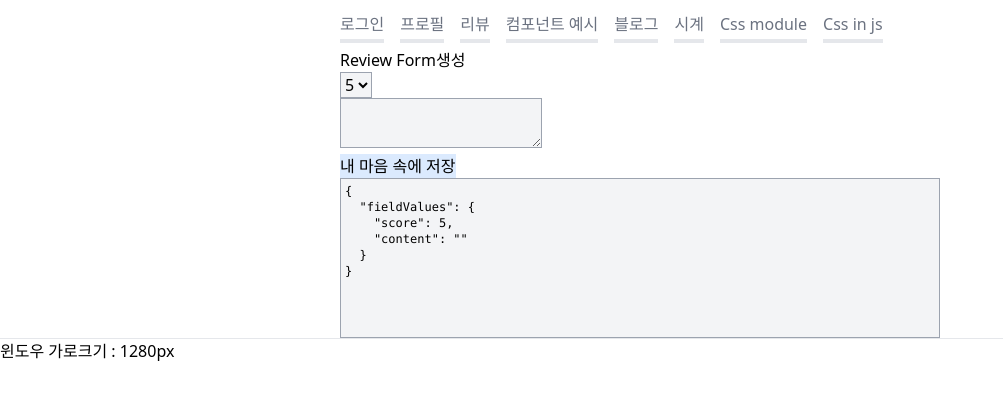
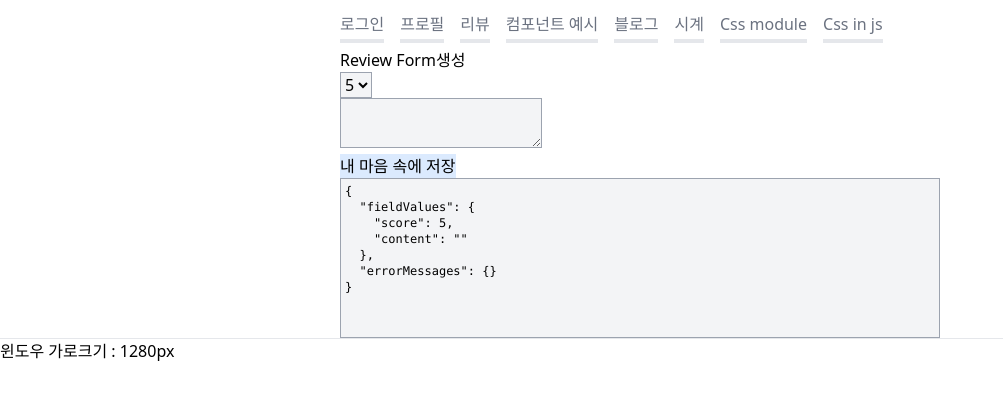
Before and after one commit to KWONHAAAEUN/myproj-react, a React (Create React App) app: page /reviews/new in a window 1280 px wide. Shown: the top 400 px of the page, without its empty margins (0-1003 px from the left). Built offline with nearby package versions, Linux system fonts and the light colour scheme; no server answers; the HTML template or start-up script is replaced by a standard one.

Commit message:
review errormessage 출력

```diff
--- a/src/components/ReviewForm.jsx
+++ b/src/components/ReviewForm.jsx
@@ -2,7 +2,13 @@
 // handleFieldChange: 각 필드 값이 변화 시에 호출
 // handleSubmit: 인자 없는 함수 Submit 시에 호출
 
-function ReviewForm({ fieldValues, handleFieldChange, handleSubmit, loading }) {
+function ReviewForm({
+  fieldValues,
+  errorMessages,
+  handleFieldChange,
+  handleSubmit,
+  loading,
+}) {
   const handleClickedSubmitButton = () => {
     if (handleSubmit) {
       handleSubmit();
@@ -29,6 +35,7 @@ function ReviewForm({ fieldValues, handleFieldChange, handleSubmit, loading }) {
           <option>4</option>
           <option>5</option>
         </select>
+        <div className="text-red-400">{errorMessages.score}</div>
       </div>
       <div>
         <textarea
@@ -38,6 +45,7 @@ function ReviewForm({ fieldValues, handleFieldChange, handleSubmit, loading }) {
           className="bg-gray-100 border border-gray-400"
           disabled={loading}
         />
+        <div className="text-red-400">{errorMessages.content}</div>
       </div>
       <div>
         <button
--- a/src/pages/reviews/ReviewForm.jsx
+++ b/src/pages/reviews/ReviewForm.jsx
@@ -1,9 +1,11 @@
 import useFieldValues from 'hook/useFieldValues';
-import Axios from 'axios';
+// import Axios from 'axios';
 import { useState, useEffect } from 'react';
 import { useNavigate, useParams } from 'react-router-dom';
 import DebugStates from 'components/DebugStates';
 import ReviewForm from 'components/ReviewForm';
+// import { API_HOST } from 'Constants';
+import { axiosInstance } from 'api/base';
 
 function PageReviewForm() {
   // 상탯값 정의. 훅 호출
@@ -20,6 +22,8 @@ function PageReviewForm() {
       score: 5,
       content: '',
     });
+
+  const [errorMessages, setErrorMessages] = useState({});
 
   // 변화되는 값에 적용하기 위함
   // 어떤 값이 변경되면 지정된 함수를 호출하겠다
@@ -46,9 +50,9 @@ function PageReviewForm() {
       setLoading(true);
       setError(null);
 
-      const url = `http://127.0.0.1:8000/shop/api/reviews/${reviewId}/`;
+      const url = `/shop/api/reviews/${reviewId}/`;
       try {
-        const response = await Axios.get(url);
+        const response = await axiosInstance.get(url);
         setFieldValues(response.data);
       } catch (e) {
         setError(e);
@@ -63,21 +67,24 @@ function PageReviewForm() {
   const saveReview = async () => {
     setLoading(true);
     setError(null);
+    setErrorMessages({});
 
     const url = !reviewId
-      ? 'http://127.0.0.1:8000/shop/api/reviews/'
-      : `http://127.0.0.1:8000/shop/api/reviews/${reviewId}/`;
+      ? `/shop/api/reviews/`
+      : `/shop/api/reviews/${reviewId}/`;
 
     try {
       if (!reviewId) {
-        await Axios.post(url, fieldValues);
+        await axiosInstance.post(url, fieldValues);
       } else {
-        await Axios.patch(url, fieldValues);
+        await axiosInstance.patch(url, fieldValues);
       }
       navigate('/reviews/');
     } catch (e) {
       setError(e);
       console.error(e);
+
+      setErrorMessages(e.response.data);
     }
 
     setLoading(false);
@@ -107,11 +114,16 @@ function PageReviewForm() {
       </h2>
       <ReviewForm
         fieldValues={fieldValues}
+        errorMessages={errorMessages}
         handleFieldChange={handleFieldChange}
         handleSubmit={saveReview}
         disabled={loading}
       />
-      <DebugStates reviewId={reviewId} fieldValues={fieldValues} />
+      <DebugStates
+        reviewId={reviewId}
+        fieldValues={fieldValues}
+        errorMessages={errorMessages}
+      />
     </div>
   );
 }
```
